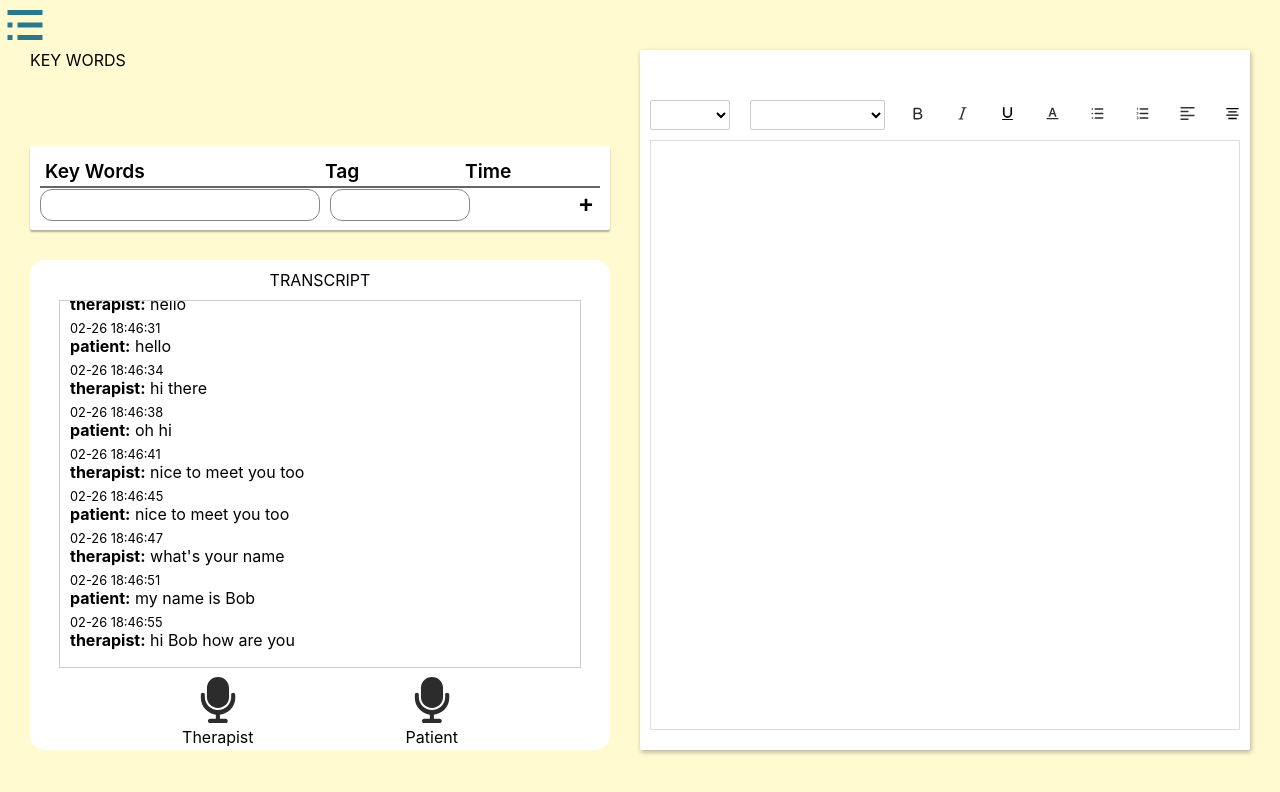
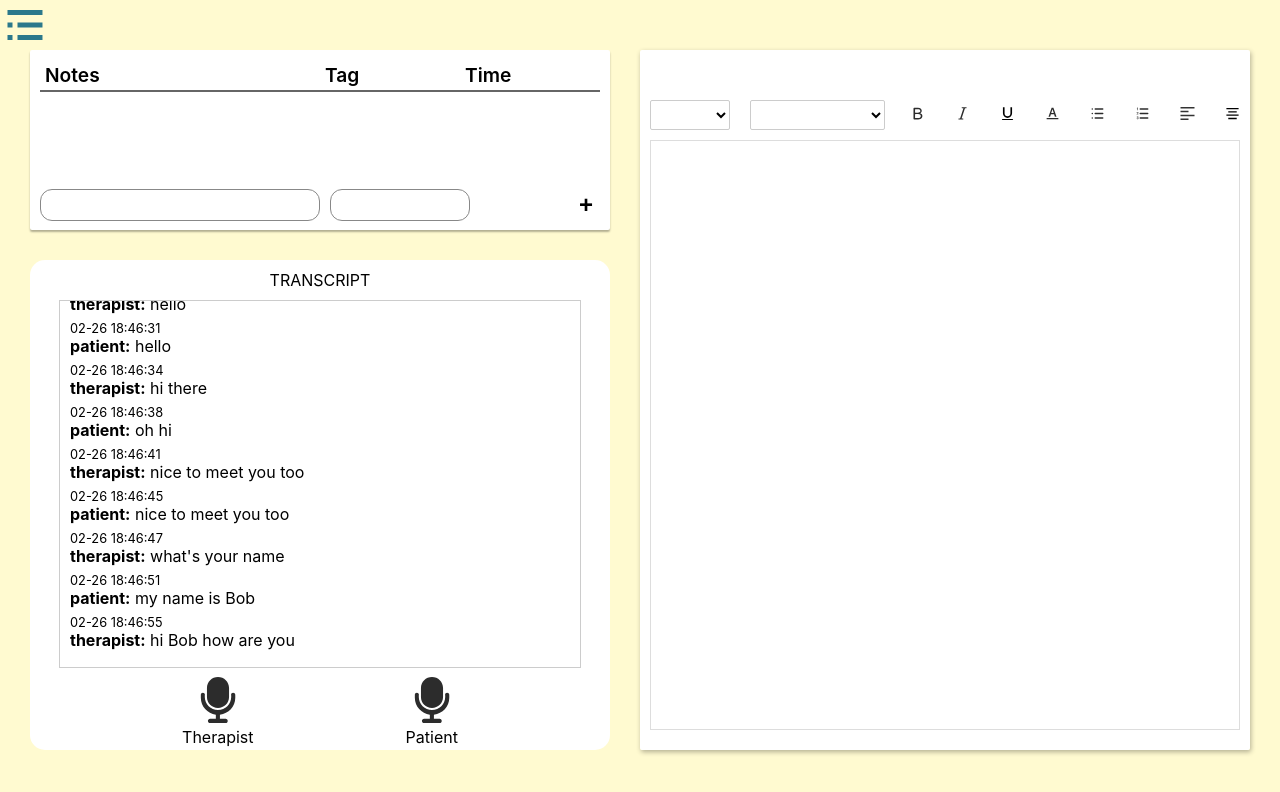
Before and after one commit to YHX6/SOAP.AI, a React (Create React App) app in the folder frontend/: page /diagnois in a window 1280 px wide. Shown: the top 792 px of the page. Built offline with nearby package versions, Linux system fonts and the light colour scheme.

Commit message:
fix keyword -> notes

```diff
--- a/frontend/src/pages/DiagnoisPage.jsx
+++ b/frontend/src/pages/DiagnoisPage.jsx
@@ -124,14 +124,11 @@ function DiagnosisPage() {
             <div className="diagnois-page">
                 <div className="diagnois-page-left">
                     {/*  key words  component*/}
-                    <div className="diagnois-page-left-top">
-                        KEY WORDS
-                    </div>
                     <di className="diagnois-page-left-top">
                         <div className="keyword-container">
                             <div className="keyword-table-header">
                                 <div className="keyword-table-row">
-                                    <span>Key Words</span>
+                                    <span>Notes</span>
                                     <span>Tag</span>
                                     <span>Time</span>
                                     <span></span>
```
